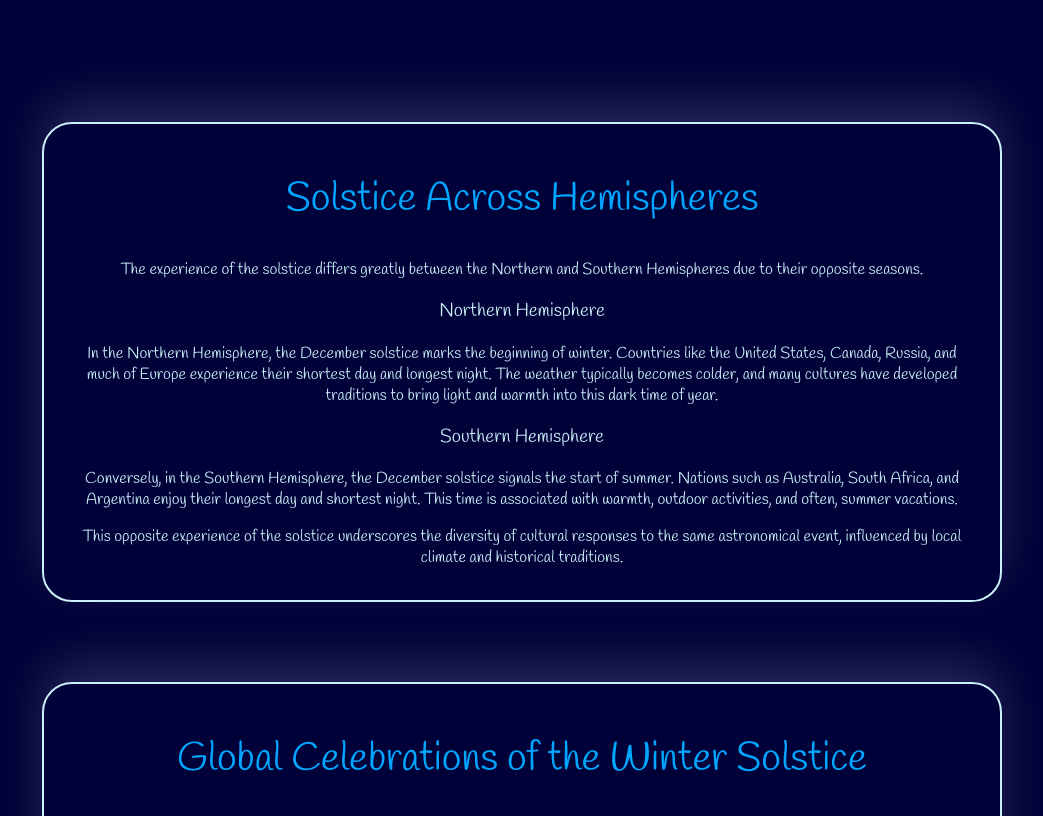
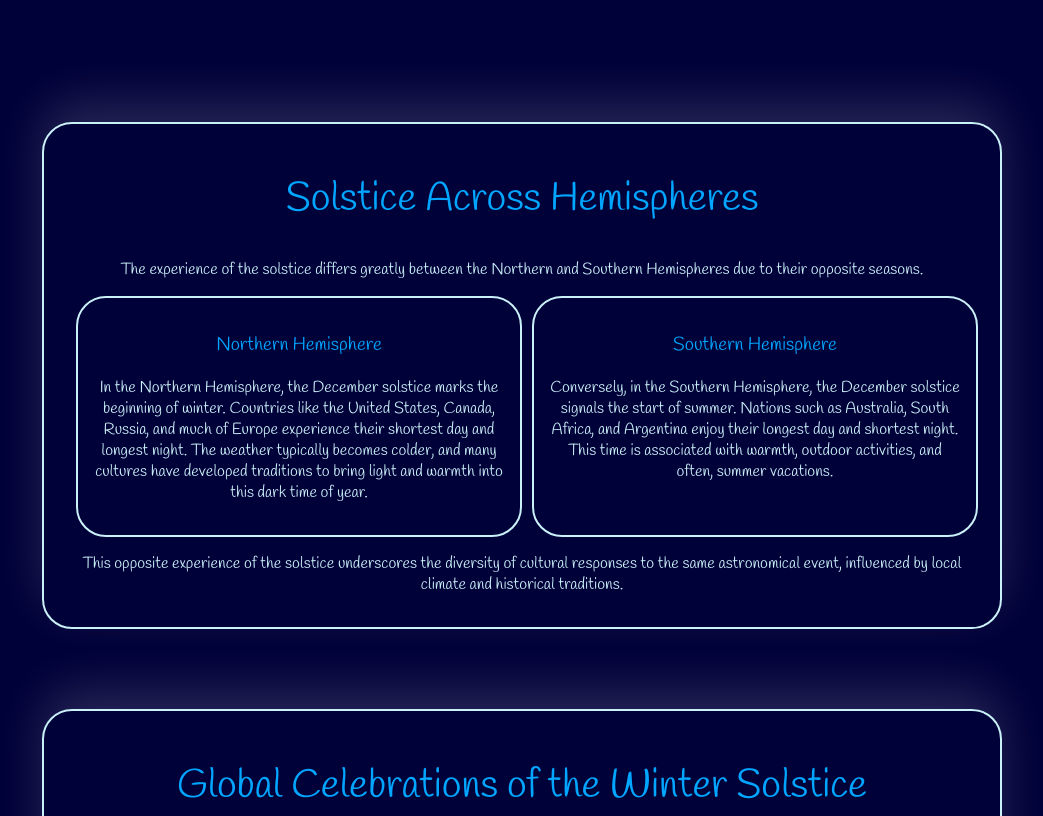
Before and after one commit to Rafiya1207/-winter-solstice-, a plain HTML site: page index.html in a window 1280 px wide. Shown: the part 900-1716 px from the top of the page, without its empty margins (118-1161 px from the left). Drawn offline with Linux system fonts and the light colour scheme.

Commit message:
add grid layout for multi sub topic sections

```diff
--- a/index.html
+++ b/index.html
@@ -50,6 +50,7 @@
 		<h2 class="sub-headings">Solstice Across Hemispheres</h2>
 		<p>The experience of the solstice differs greatly between the Northern and Southern Hemispheres due to their
 			opposite seasons.</p>
+		<div class="multi-topic-section">
 			<article class="hemisphere" id="northern-hemisphere">
 				<h3>Northern Hemisphere</h3>
 				<p>In the Northern Hemisphere, the December solstice marks the beginning of winter. Countries like the United
@@ -63,13 +64,14 @@
 					Australia, South Africa, and Argentina enjoy their longest day and shortest night. This time is associated with
 					warmth, outdoor activities, and often, summer vacations.</p>
 			</article>
+		</div>
 		<p>This opposite experience of the solstice underscores the diversity of cultural responses to the same astronomical
 			event, influenced by local climate and historical traditions.</p>
 	</section>
 
 	<section class="topic-section" id="celebrations">
 		<h2 class="sub-headings">Global Celebrations of the Winter Solstice</h2>
-
+		<div class="multi-topic-section">
 			<article class="celebration" id="newgrange">
 				<h3>Newgrange - Ireland</h3>
 				<p>The prehistoric monument of Newgrange is aligned with the rising sun on the winter solstice. Built over 5,000
@@ -96,6 +98,7 @@
 					feasting, and lighting fires to symbolize the return of the Sun. The festival has influenced modern Christmas
 					and New Year traditions in the region.</p>
 			</article>
+		</div>
 	</section>
 
 	<section class="topic-section" id="traditions">
--- a/styles.css
+++ b/styles.css
@@ -1,18 +1,19 @@
 @import url('https://fonts.googleapis.com/css2?family=Handlee&display=swap');
+
 * {
-  font-family: "Handlee", sans-serif;
-  font-weight: 400;
-  font-style: normal;
+	font-family: "Handlee", sans-serif;
+	font-weight: 400;
+	font-style: normal;
 }
 
-:root{
+:root {
 	/* for global access */
 	--main-bg-color: #000139;
 	--heading-color: #90e0ef;
-	--sub-heading-color:#00A6FF;
+	--sub-heading-color: #00A6FF;
 	--content-color: #caf0f8;
-	--links-color:#00b4d8;
-	--border-color:#caf0f8;
+	--links-color: #00b4d8;
+	--border-color: #caf0f8;
 	--heading-size: 3.5rem;
 	--sub-heading-size: 2.5rem;
 	--links-size: 1.3rem;
@@ -38,6 +39,7 @@ body {
 	display: flex;
 	justify-content: space-evenly;
 	font-size: var(--links-size);
+
 	a {
 		color: var(--links-color);
 	}
@@ -48,11 +50,11 @@ body {
 	font-size: var(--sub-heading-size);
 }
 
-a{
+a {
 	text-decoration: none;
 }
 
-li{
+li {
 	list-style: none;
 }
 
@@ -66,7 +68,7 @@ li{
 	color: var(--main-bg-color);
 	border-radius: 50px;
 	transition: all 0.3s ease;
-  box-shadow: 0 4px 10px rgba(255, 255, 255, 0.3), 0 6px 20px rgba(255, 255, 255, 0.2);
+	box-shadow: 0 4px 10px rgba(255, 255, 255, 0.3), 0 6px 20px rgba(255, 255, 255, 0.2);
 }
 
 .floating-button:hover {
@@ -74,10 +76,16 @@ li{
 	box-shadow: 0 6px 15px rgba(255, 255, 255, 0.3), 0 10px 25px rgba(255, 255, 255, 0.3);
 }
 
+.hemisphere,
+.celebration,
 .topic-section {
 	border: 2px solid var(--border-color);
+	border-radius: 30px;
+	padding: 1rem;
+}
+
+.topic-section {
 	box-shadow: rgba(255, 255, 255, 0.15) 0px -20px 50px 0px;
-	border-radius: 30px;
 	margin: 5rem 10rem;
 	padding: 1rem 2rem;
 	animation: appear linear;
@@ -85,13 +93,24 @@ li{
 	animation-range: entry 0 cover 40%;
 }
 
+
 @keyframes appear {
-	from{
+	from {
 		opacity: 0;
 		scale: 0.5;
 	}
-	to{
+
+	to {
 		opacity: 1;
 		scale: 1;
 	}
 }
+
+.multi-topic-section {
+	display: grid;
+	grid-template-columns: 50% 50%;
+	gap: 10px;
+	h3{
+		color: var(--sub-heading-color);
+	}
+}
```
Lines whose indentation alone changed are shown as unchanged.
